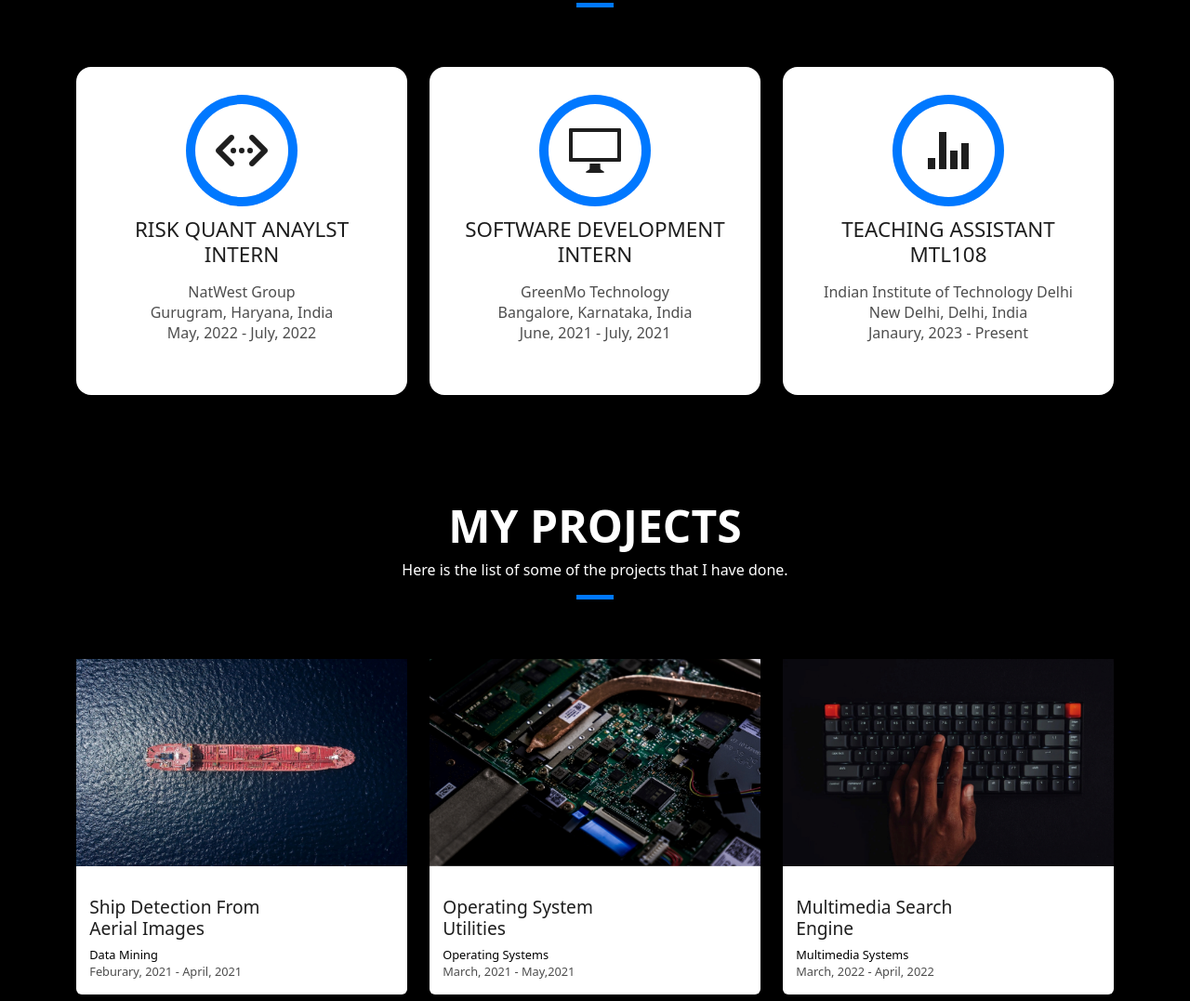
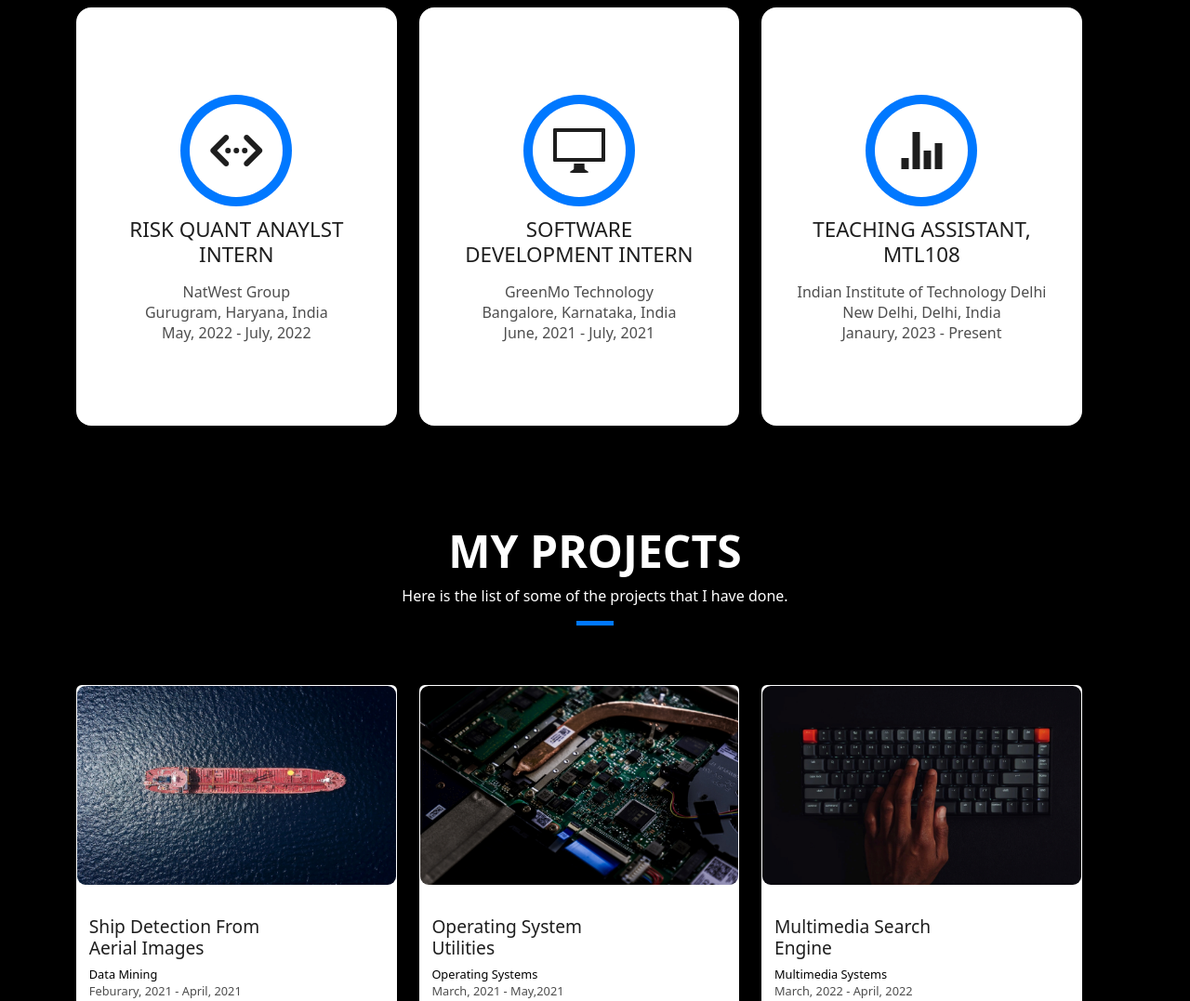
Before and after one commit to ravi-pushkar/ravi-pushkar.github.io, a plain HTML site: page index.html in a window 1280 px wide. Shown: the part 1723-2800 px from the top of the page at 93% size. Drawn offline with nearby package versions, Linux system fonts and the light colour scheme; files whose address does not match are found by name.

Commit message:
Updated the files

```diff
--- a/css/style.css
+++ b/css/style.css
@@ -140,7 +140,7 @@ Home Background
 }
 
 .sect-pt4 {
-  padding-top: 4rem;
+  padding-top: 0rem;
 }
 
 .sect-mt4 {
@@ -770,7 +770,7 @@ input[type=button]:hover {
 .img12 {
   height: 100vh;
 
-  background-image: url("img/bg.jpg");//ismai absolute path kr k ho rha but relative p nahi check kr lena tum
+  background-image: url("../img/bg.jpg");
   background-size: cover;
   background-position: center;
   background-attachment: fixed;
@@ -894,11 +894,24 @@ Animation
 
 .service-box {
   background-color: #fff;
-  padding: 2.5rem 1.3rem;
+  padding: 6.5rem 2.3rem;
   border-radius: 1rem;
   margin-bottom: 3rem;
-}
-
+  height: 450px;
+}
+
+#experience {
+    margin-bottom: 58px;
+}
+
+.col-md-4 {
+
+}
+
+#contact {
+    margin-top: 143px;
+
+}
 .service-box:hover .ico-circle {
   transition: all 500ms ease;
   color: #fff;
@@ -962,6 +975,7 @@ Animation
   backface-visibility: hidden;
   background-color: #fff;
   border-radius: 6px;
+  height: 97%;
 }
 
 .work-box:hover img {
@@ -975,7 +989,9 @@ Animation
 }
 
 .work-img img {
-  transition: all 1s;
+  padding: 1px;
+  transition: all 0.5s;
+  border-radius: 10px;
 }
 
 .work-content {
@@ -1016,6 +1032,8 @@ Animation
 .testimonials .owl-carousel .owl-item img {
   width: auto;
 }
+
+.div
 
 .testimonial-box {
   color: #fff;
@@ -1069,6 +1087,9 @@ Animation
   transform: scale(1.3);
 }
 
+.card {
+  height: 110%;
+}
 .card-blog .card-body {
   position: relative;
   border-radius: 10px;
@@ -1392,17 +1413,17 @@ footer .credits a {
     background: #121212;
   }
 }
-/*@media (min-width: 577px) {
+@media (min-width: 577px) {
   .counter-box {
     margin-bottom: 1.8rem;
   }
 
-    .about-img2 .img1 {
+    /*.about-img2 .img1 {
       width: 100%;
       height: auto;
 
-  }
-}*/
+  }*/
+}
 @media screen and (max-width: 768px) {
 
     .about-img2 .img1 {
@@ -1438,6 +1459,30 @@ footer .credits a {
 
 }
 
+@media only screen and (min-width: 768px) and (max-width: 768px) {
+  .about-img2 .img1 {
+      width: 200%;
+      height: 200%;
+      object-fit: cover;
+
+  }
+
+}
+
+@media only screen and (min-width: 768px) and (max-width: 1399px){
+.col-md-4 {
+    flex: 0 0 auto;
+    width: 32.333333%;
+  }
+}
+
+@media only screen and (min-width: 992px) and (max-width: 1199px){
+.col-md-4 {
+    flex: 0 0 auto;
+    width: 33.333333%;
+  }
+}
+
 @media (min-width: 768px) {
   .box-shadow-full {
     padding: 3rem;
--- a/index.html
+++ b/index.html
@@ -56,7 +56,7 @@
       <div class="navbar-collapse collapse justify-content-end" id="navbarDefault">
         <ul class="navbar-nav">
           <li class="nav-item">
-            <a class="nav-link js-scroll active" href="#home">Home</a>
+            <a class="nav-link js-scroll active" href="#page-top">Home</a>
           </li>
           <li class="nav-item">
             <a class="nav-link js-scroll" href="#about">About Me</a>
@@ -84,6 +84,7 @@
 
   <!--/ Intro Skew Star /-->
   <div class="img12">
+
 
     <div class="back intro route bg-image" >
 
@@ -207,7 +208,7 @@
                     </h5>
                   </div>
                   <p style="color:#000" align="justify" class="lead">
-                    I am Ravi Pushkar, final year dual-degree (B.Tech+ <br>M.Tech) student in Mathematics and Computing department at IIT Delhi, India. My hometown is in Darbhanga, Bihar. I currently reside in New Delhi.
+                    I am Ravi Pushkar, final year dual-degree (B.Tech+ M.Tech) student in Mathematics and Computing department at IIT Delhi, India. My hometown is in Darbhanga, Bihar. I currently reside in New Delhi.
                   </p>
                   <p style="color:#000" align="justify" class="lead">
                     I am skilled in Data Structures and Algorithms, Data Analysis, Algorithmic Design and Analysis, and Computer Hardware and Software. I am extremely interested in solving real-world problems and employing my mathematical, problem-solving, and coding skills to achieve various goals. I'm a tech geek passionate about C++, Python, and Java development. I am excited about acquiring new knowledge on a daily basis.
@@ -247,7 +248,7 @@
               <span class="ico-circle"><i class="ion-code-working"></i></span>
             </div>
             <div class="service-content">
-              <h2 class="s-title">Risk Quant Anaylst <br>Intern</h2>
+              <h2 class="s-title">Risk Quant Anaylst Intern</h2>
               <p class="s-description text-center">
                 NatWest Group<br>
                 Gurugram, Haryana, India <br>
@@ -262,7 +263,7 @@
               <span class="ico-circle"><i class="ion-monitor"></i></span>
             </div>
             <div class="service-content">
-              <h2 class="s-title">Software Development<br> Intern</h2>
+              <h2 class="s-title">Software Development Intern</h2>
               <p class="s-description text-center">
                 GreenMo Technology <br>
                 Bangalore, Karnataka, India<br>
@@ -323,7 +324,7 @@
               <span class="ico-circle"><i class="ion-stats-bars"></i></span>
             </div>
             <div class="service-content">
-              <h2 class="s-title">Teaching Assistant<br> MTL108 </h2>
+              <h2 class="s-title">Teaching Assistant, MTL108 </h2>
               <p class="s-description text-center">
                 Indian Institute of Technology Delhi<br>
                 New Delhi, Delhi, India<br>
@@ -415,7 +416,7 @@
               <div class="work-content">
                 <div class="row">
                   <div class="col-sm-8">
-                    <h2 class="w-title">Ship Detection From <br>Aerial Images</h2>
+                    <h2 class="w-title">Ship Detection From Aerial Images</h2>
                     <div class="w-more">
                       <span style="color: #000" class="w-ctegory">Data Mining<br></span><span class="w-date">Feburary, 2021 - April, 2021</span>
                     </div>
@@ -439,7 +440,7 @@
               <div class="work-content">
                 <div class="row">
                   <div class="col-sm-8">
-                    <h2 class="w-title">Operating System <br>Utilities</h2>
+                    <h2 class="w-title">Operating System Utilities</h2>
                     <div class="w-more">
                       <span style="color: #000" class="w-ctegory">Operating Systems<br></span><span class="w-date">March, 2021 - May,2021</span>
                     </div>
@@ -464,7 +465,7 @@
               <div class="work-content">
                 <div class="row">
                   <div class="col-sm-8">
-                    <h2 class="w-title">Multimedia Search <br>Engine</h2>
+                    <h2 class="w-title">Multimedia Search Engine</h2>
                     <div class="w-more">
                       <span style="color: #000" class="w-ctegory">Multimedia Systems<br></span><span class="w-date">March, 2022 - April, 2022</span>
                     </div>
@@ -691,7 +692,7 @@
         </div>
       </div>
       <div class="row">
-        <div class="col-md-4">
+        <div class="interest col-md-4">
           <div class="card card-blog">
             <div class="card-img">
               <!-- <a href="blog-single.html"> -->
```
